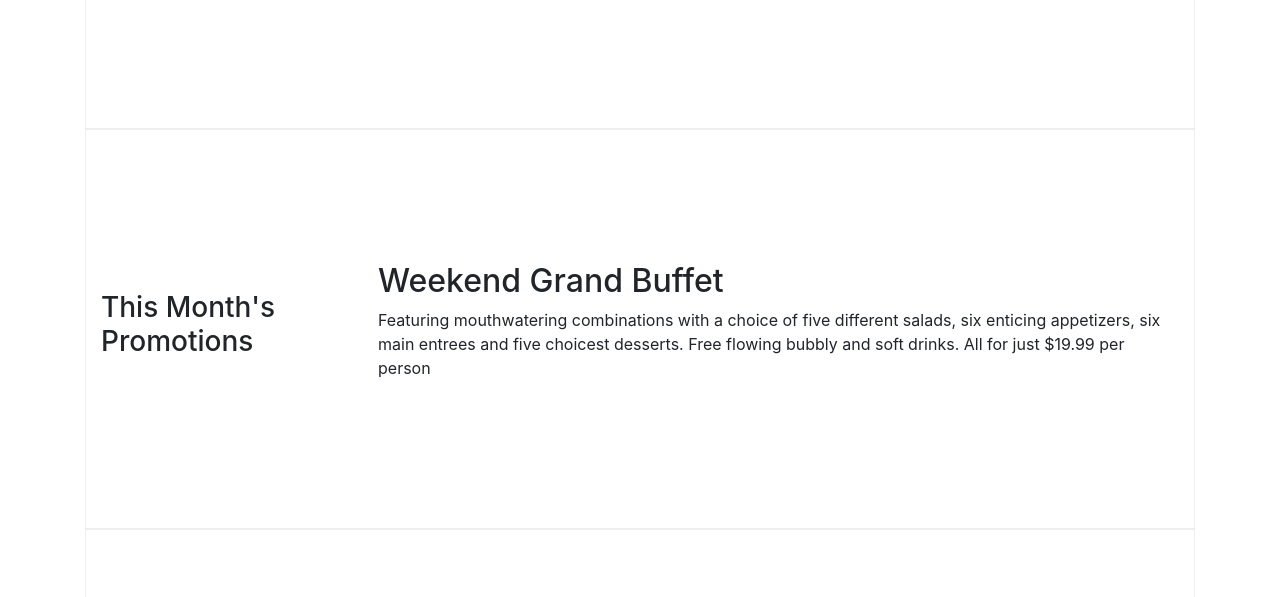
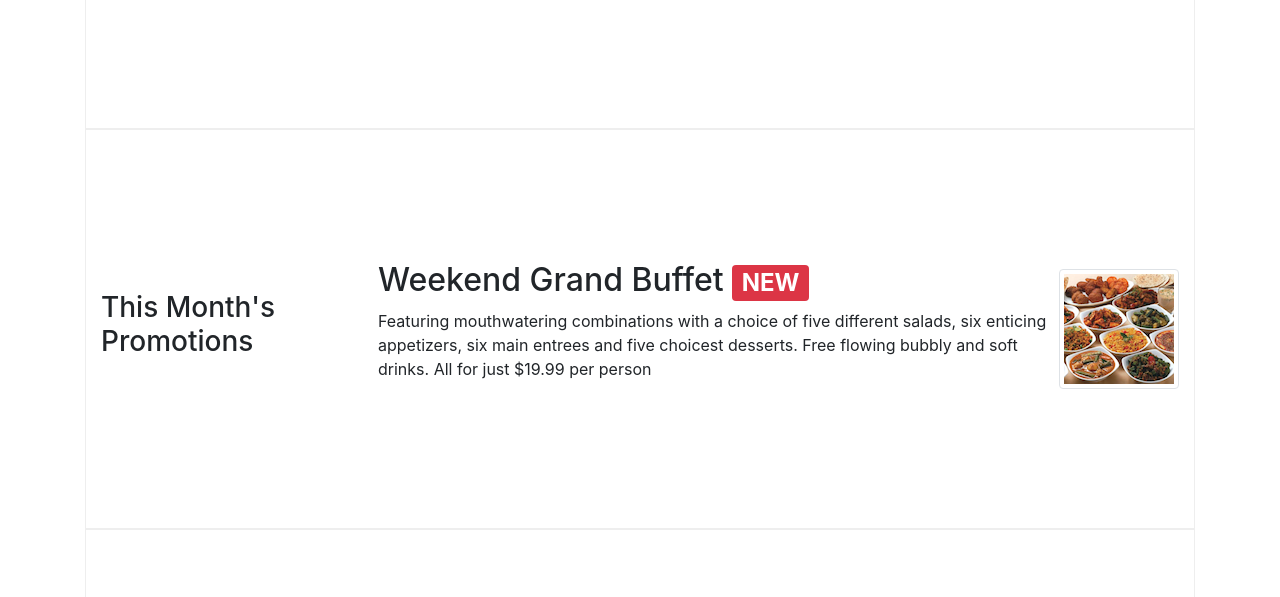
Before and after one commit to Bereket-U/conFusion, a website: page index.html in a window 1280 px wide. Shown: the part 605-1202 px from the top of the page. Drawn offline with nearby package versions, Linux system fonts and the light colour scheme.

Commit message:
Task 2/media/index

```diff
--- a/index.html
+++ b/index.html
@@ -75,8 +75,13 @@
                 <h3>This Month's Promotions</h3>
             </div>
             <div class="col col-sm col-md">
-                <h2>Weekend Grand Buffet</h2>
-                <p>Featuring mouthwatering combinations with a choice of five different salads, six enticing appetizers, six main entrees and five choicest desserts. Free flowing bubbly and soft drinks. All for just $19.99 per person </p>
+                <div class="media">
+                    <div class="media-body">
+                       <h2>Weekend Grand Buffet <span class="badge badge-danger">NEW</span></h2>
+                       <p>Featuring mouthwatering combinations with a choice of five different salads, six enticing appetizers, six main entrees and five choicest desserts. Free flowing bubbly and soft drinks. All for just $19.99 per person </p>
+                    </div>
+                    <img class="d-flex img-thumbnail align-self-center" src="img/buffet.png">
+                </div>
             </div>
         </div>
 
```
